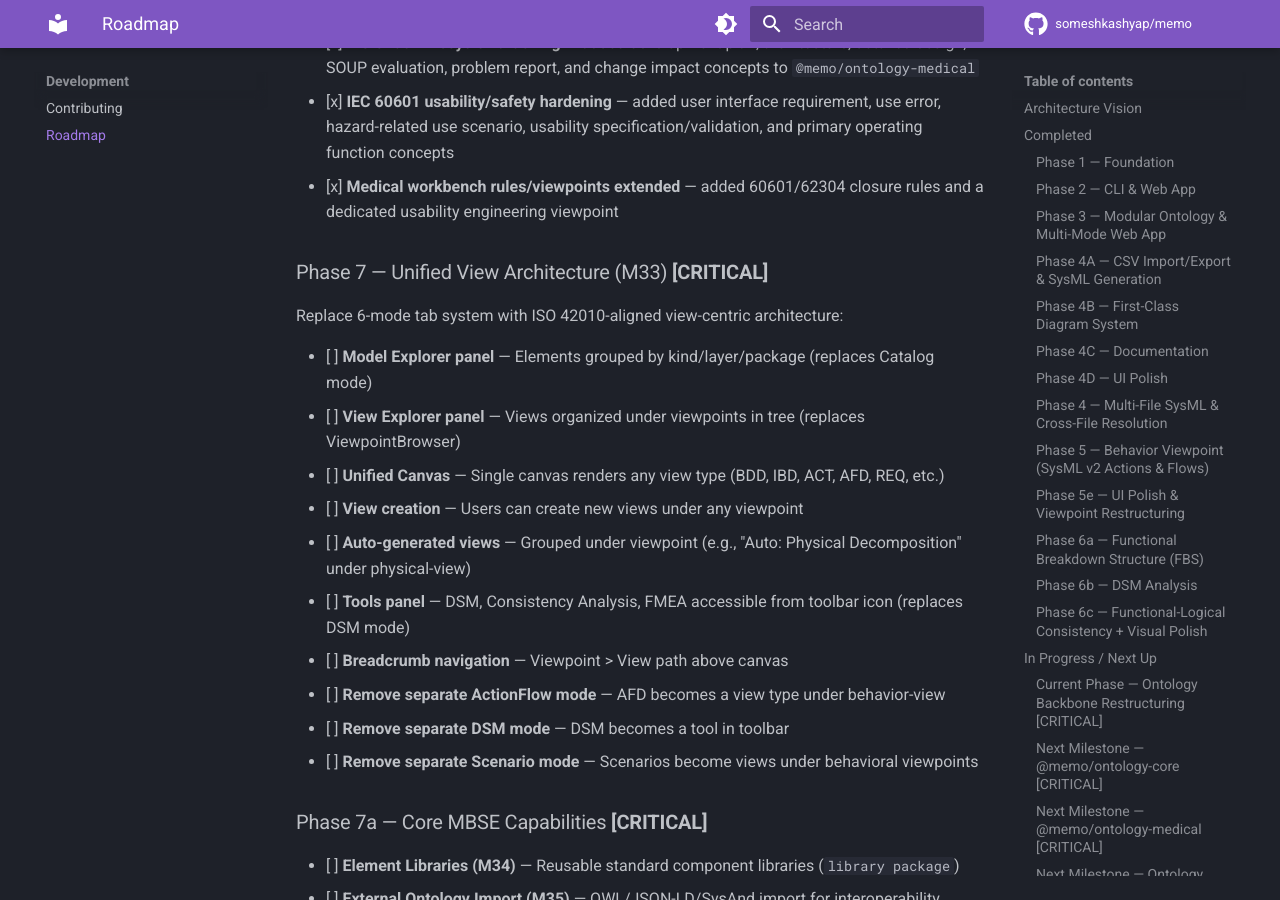
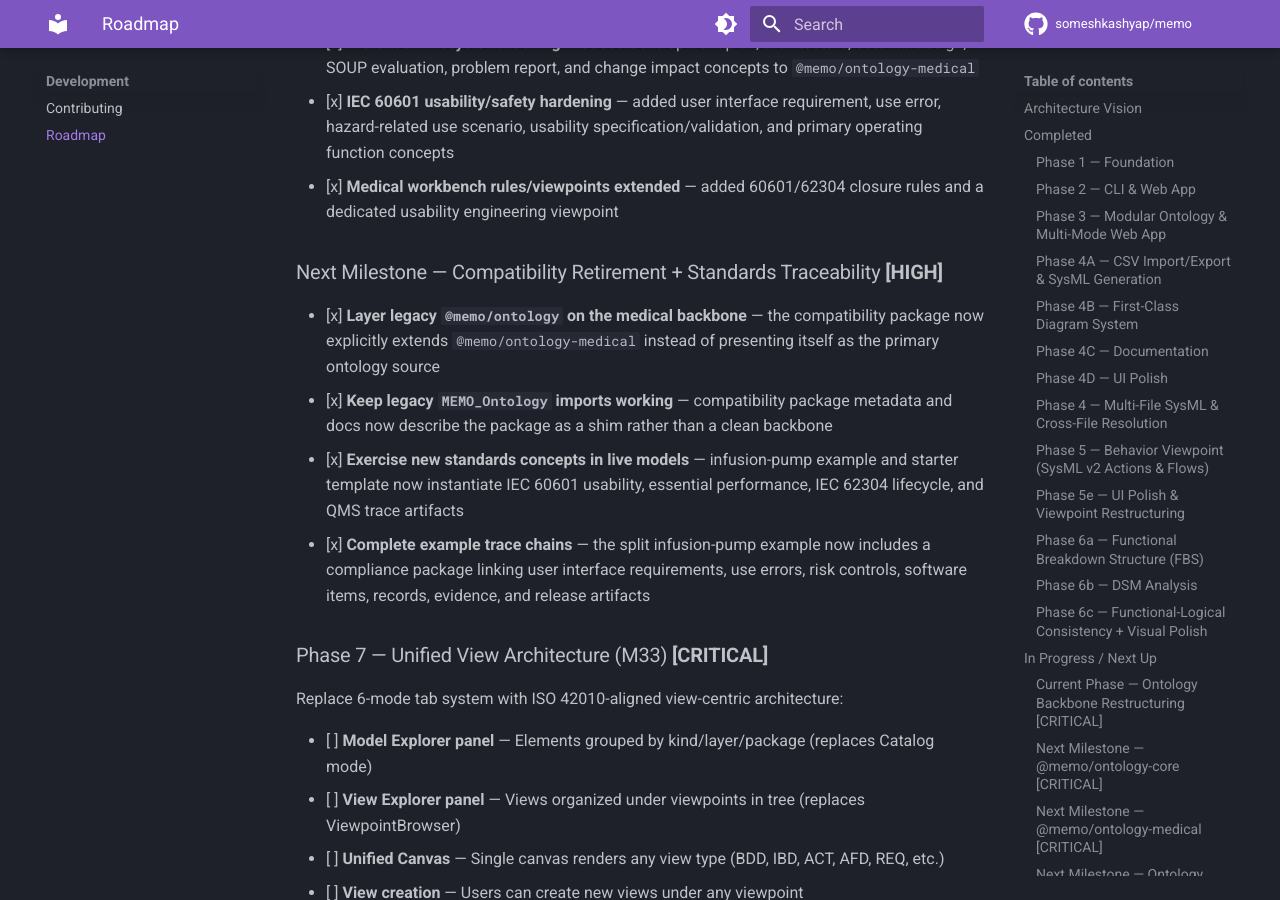
Before and after one commit to memoarchitect/memo-architect, an MkDocs documentation site: the page built from docs/development/roadmap.md, in a window 1280 px wide and 900 px high, scrolled down 7153 px. Built offline with MkDocs 1.6.1 and Material for MkDocs 9.7.7, drawn with Linux system fonts in a browser that asks for light colours; comment, search, counter and statistics services are not loaded.

Commit message:
Retire legacy ontology and complete standards traces

```diff
--- a/docs/development/roadmap.md
+++ b/docs/development/roadmap.md
@@ -193,6 +193,13 @@ Refactor the ontology roadmap so MEMO has a clean base ontology plus a standards
 - [x] **IEC 60601 usability/safety hardening** — added user interface requirement, use error, hazard-related use scenario, usability specification/validation, and primary operating function concepts
 - [x] **Medical workbench rules/viewpoints extended** — added 60601/62304 closure rules and a dedicated usability engineering viewpoint
 
+### Next Milestone — Compatibility Retirement + Standards Traceability **[HIGH]**
+
+- [x] **Layer legacy `@memo/ontology` on the medical backbone** — the compatibility package now explicitly extends `@memo/ontology-medical` instead of presenting itself as the primary ontology source
+- [x] **Keep legacy `MEMO_Ontology` imports working** — compatibility package metadata and docs now describe the package as a shim rather than a clean backbone
+- [x] **Exercise new standards concepts in live models** — infusion-pump example and starter template now instantiate IEC 60601 usability, essential performance, IEC 62304 lifecycle, and QMS trace artifacts
+- [x] **Complete example trace chains** — the split infusion-pump example now includes a compliance package linking user interface requirements, use errors, risk controls, software items, records, evidence, and release artifacts
+
 ### Phase 7 — Unified View Architecture (M33) **[CRITICAL]**
 
 Replace 6-mode tab system with ISO 42010-aligned view-centric architecture:
```
Also changed, not shown: docs/architecture/monorepo.md (+2 -2 lines), docs/design/ontology.md (+1 -1 lines), 5 other files.
